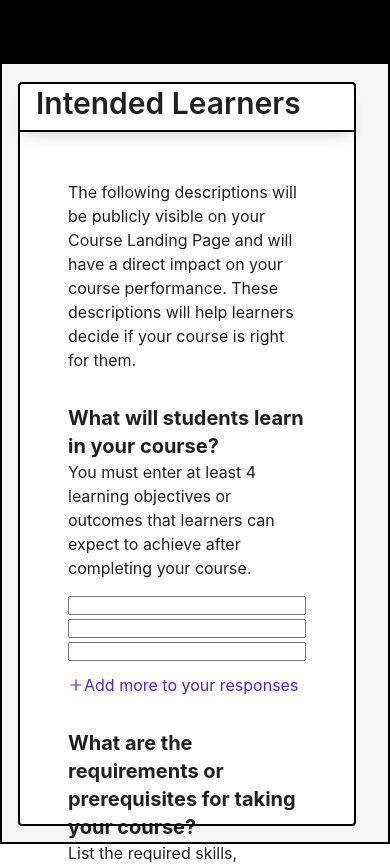
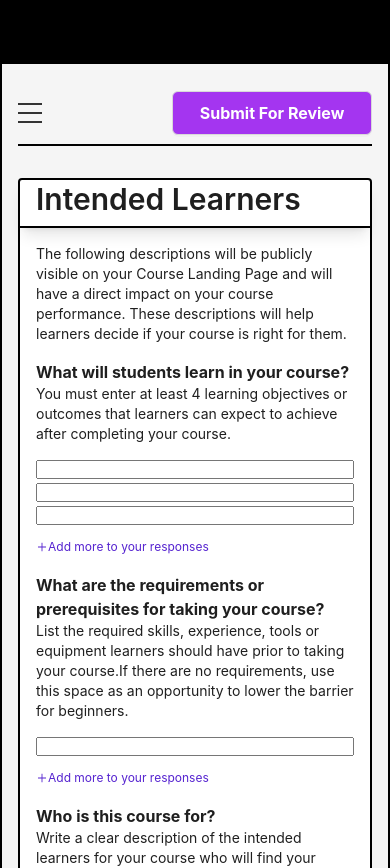
Before and after one commit to timber2k/erp-fe-frames, a React (Vite) app: page /intended-learners in a window 390 px wide. Shown: the top 868 px of the page. Built offline with nearby package versions, Linux system fonts and the light colour scheme.

Commit message:
updating responsive sidebar and animation

```diff
--- /dev/null
+++ b/src/components/sidebar/hamburger/index.jsx
@@ -0,0 +1,42 @@
+/* eslint-disable react/prop-types */
+import styled from "styled-components";
+
+const HamburgerIcon = styled.div`
+  display: flex;
+  flex-direction: column;
+  justify-content: space-between;
+  width: 24px;
+  height: 20px;
+  cursor: pointer;
+
+  div {
+    width: 100%;
+    height: 2px;
+    background-color: #333;
+    transition: all 0.3s ease-in-out;
+  }
+
+  div:nth-child(1) {
+    transform: ${({ open }) =>
+      open ? "rotate(45deg) translate(4px, 4px)" : "none"};
+  }
+
+  div:nth-child(2) {
+    opacity: ${({ open }) => (open ? 0 : 1)};
+  }
+
+  div:nth-child(3) {
+    transform: ${({ open }) =>
+      open ? "rotate(-45deg) translate(4px, -4px)" : "none"};
+  }
+`;
+
+const Hamburger = ({ open, onClick }) => (
+  <HamburgerIcon open={open} onClick={onClick}>
+    <div />
+    <div />
+    <div />
+  </HamburgerIcon>
+);
+
+export default Hamburger;
--- a/src/components/sidebar/index.jsx
+++ b/src/components/sidebar/index.jsx
@@ -1,14 +1,37 @@
 import { Button, Space, Tag } from "antd";
-import styled from "styled-components";
-import Sider from "antd/es/layout/Sider";
+import styled, { keyframes } from "styled-components";
+import { AiOutlineCheckSquare } from "react-icons/ai";
+import { useEffect, useState } from "react";
 
-import { AiOutlineCheckSquare } from "react-icons/ai";
+import Hamburger from "./hamburger";
 
 const Sidebar = () => {
+  const [open, setOpen] = useState(true);
+
+  useEffect(() => {
+    const handleResize = () => {
+      setOpen(window.innerWidth >= 992);
+    };
+
+    window.addEventListener("resize", handleResize);
+
+    handleResize();
+
+    return () => {
+      window.removeEventListener("resize", handleResize);
+    };
+  }, []);
+
   return (
     <>
-      <StyledSider width={400} style={{ background: "transparent" }}>
-        <SidebarWrapper>
+      <StyledSidebar>
+        <TabletSidebar>
+          <Hamburger open={open} onClick={() => setOpen(!open)} />
+          <SubmitButton className="tablet-button">
+            Submit For Review
+          </SubmitButton>
+        </TabletSidebar>
+        <SidebarWrapper display={open ? "flex" : "none"}>
           <SidebarElement className="overview-element">
             <Space className="tag">
               <Tag color="#A435F0">Overview</Tag>
@@ -49,37 +72,85 @@ const Sidebar = () => {
             <SubmitButton>Submit For Review</SubmitButton>
           </SidebarElement>
         </SidebarWrapper>
-      </StyledSider>
+      </StyledSidebar>
     </>
   );
 };
 
-const StyledSider = styled(Sider)`
-  background: white;
+const StyledSidebar = styled.div`
+  background: transparent;
+  margin-bottom: 1rem;
+  @media (min-width: 992px) {
+    height: 100%;
+    min-width: 400px;
     margin: 0;
-  @media (max-width: 768px) {
+  }
+`;
+
+const TabletSidebar = styled.div`
+  border-bottom: 2px solid black;
+  margin-bottom: 1rem;
+  height: 4rem;
+  display: flex;
+  justify-content: space-between;
+  align-items: center;
+  .tablet-button {
+    width: 200px;
+    height: 70%;
+    margin: 0.25rem 0;
+    font-size: 1rem;
+    line-height: 1.5rem;
+    font-weight: 700;
+  }
+  @media (min-width: 992px) {
     display: none;
   }
 `;
 
+const appearAnimation = keyframes`
+  0% {
+    opacity: 0;
+    transform: scale(0.5);
+  }
+  100% {
+    opacity: 1;
+    transform: scale(1);
+  }
+`;
+
 const SidebarWrapper = styled.div`
-  display: flex;
+  display: ${(props) => props.display};
+  flex-direction: row;
+  height: 100%;
+  width: 100%;
+  max-height: 180px;
+  background: transparent;
+  justify-content: space-between;
+  gap: 1rem;
+  .submit-button {
+    display: none;
+  }
+  animation: ${appearAnimation} 0.5s ease-in;
+  @media (min-width: 992px) {
     flex-direction: column;
-  width: 100%;
     height: 100%;
-  background: smoke;
-  justify-content: space-between;
+    max-height: 100%;
+    .submit-button {
+      border: 0;
+      display: block;
+    }
     .overview-element {
       height: 30%;
     }
-  .submit-button {
-    border: 0;
+  }
+  @media (max-width: 768px) {
+    flex-direction: column;
+    max-height: 100%;
   }
 `;
 
 const SidebarElement = styled.div`
   width: 100%;
-  height: 20%;
   border-radius: 0.25rem;
   border: 2px solid black;
   .tag {
@@ -90,22 +161,43 @@ const SidebarElement = styled.div`
   .create-your-content {
     justify-content: flex-start;
   }
+  @media (min-width: 992px) {
+    height: 20%;
+  }
+  @media (max-width: 768px) {
+    min-height: 180px;
+  }
 `;
 
 const SidebarElementContent = styled.div`
-  margin: 1rem;
+  margin: 0.75rem;
   width: auto;
   height: auto;
   display: flex;
   border-radius: 0.25rem;
   flex-direction: column;
   justify-content: center;
+  gap: 1rem;
+  @media (min-width: 992px) {
     gap: 1.25rem;
+    margin: 1rem;
+  }
 `;
 
 const NavigateElement = styled.div`
   display: flex;
   align-items: center;
+  .nav-icon {
+    margin-right: 0.5rem;
+    font-size: 2rem;
+    line-height: 1;
+  }
+  span {
+    font-size: 1rem;
+    line-height: 1.25rem;
+    font-weight: 500;
+  }
+  @media (min-width: 992px) {
     .nav-icon {
       margin-right: 0.5rem;
       font-size: 3rem;
@@ -115,6 +207,7 @@ const NavigateElement = styled.div`
       font-size: 1.5rem;
       line-height: 2rem;
       font-weight: 500;
+    }
   }
 `;
 
--- a/src/pages/intended-learners/content/index.tsx
+++ b/src/pages/intended-learners/content/index.tsx
@@ -1,6 +1,6 @@
 import React from "react";
+import styled from "styled-components";
 import { Layout, Typography } from "antd";
-import styled from "styled-components";
 import { AiOutlinePlus } from "react-icons/ai";
 
 const IntendedContent = () => (
@@ -9,15 +9,15 @@ const IntendedContent = () => (
       <PageTitle level={2}>Intended Learners</PageTitle>
     </PageTitleWrapper>
     <Content>
-      <ContentWrapper>
+      <div>
         <Paragraph>
           The following descriptions will be publicly visible on your Course
           Landing Page and will have a direct impact on your course performance.
           These descriptions will help learners decide if your course is right
           for them.
         </Paragraph>
-      </ContentWrapper>
-      <ContentWrapper>
+      </div>
+      <div>
         <Title>What will students learn in your course?</Title>
         <Paragraph>
           You must enter at least 4 learning objectives or outcomes that
@@ -27,13 +27,13 @@ const IntendedContent = () => (
           <input></input>
           <input></input>
           <input></input>
-          <AddResponse>
+          <AddResponses>
             <AiOutlinePlus />
             Add more to your responses
-          </AddResponse>
+          </AddResponses>
         </ContentForm>
-      </ContentWrapper>
-      <ContentWrapper>
+      </div>
+      <div>
         <Title>
           What are the requirements or prerequisites for taking your course?
         </Title>
@@ -44,13 +44,13 @@ const IntendedContent = () => (
         </Paragraph>
         <ContentForm>
           <input></input>
-          <AddResponse>
+          <AddResponses>
             <AiOutlinePlus />
             Add more to your responses
-          </AddResponse>
+          </AddResponses>
         </ContentForm>
-      </ContentWrapper>
-      <ContentWrapper>
+      </div>
+      <div>
         <Title>Who is this course for?</Title>
         <Paragraph>
           Write a clear description of the intended learners for your course who
@@ -59,12 +59,12 @@ const IntendedContent = () => (
         </Paragraph>
         <ContentForm>
           <input></input>
-          <AddResponse>
+          <AddResponses>
             <AiOutlinePlus />
             Add more to your responses
-          </AddResponse>
+          </AddResponses>
         </ContentForm>
-      </ContentWrapper>
+      </div>
     </Content>
   </>
 );
@@ -84,24 +84,38 @@ const PageTitle = styled(Typography.Title)`
 
 const Content = styled(Layout.Content)`
   width: 100%;
-  padding: 0 3rem;
-  padding-top: 3rem;
-  padding-bottom: 2.5rem;
-`;
-
-const ContentWrapper = styled.div`
-  margin-bottom: 2rem;
+  padding: 1rem;
+  min-height: fit-content;
+  div {
+    margin-bottom: 1rem;
+  }
+  @media (min-width: 992px) {
+    padding: 0 3rem;
+    padding-bottom: 2.5rem;
+    div {
+      margin-bottom: 1rem;
+      margin-top: 0.5rem;
+    }
+  }
 `;
 
 const Paragraph = styled(Typography.Paragraph)`
-  font-size: 1rem;
-  line-height: 1.5rem;
+  font-size: 0.875rem;
+  line-height: 1.25rem;
+  @media (min-width: 992px) {
+    font-size: 1rem;
+    line-height: 1.5rem;
+  }
 `;
 
 const Title = styled.span`
-  font-size: 1.25rem;
-  line-height: 1.75rem;
+  font-size: 1rem;
+  line-height: 1.5rem;
   font-weight: 700;
+  @media (min-width: 992px) {
+    font-size: 1.25rem;
+    line-height: 1.75rem;
+  }
 `;
 
 const ContentForm = styled.form`
@@ -114,13 +128,17 @@ const ContentForm = styled.form`
   }
 `;
 
-const AddResponse = styled.a`
+const AddResponses = styled.a`
   display: flex;
   align-items: center;
-  font-size: 1rem;
-  line-height: 1.5rem;
+  font-size: 0.75rem;
+  line-height: 1.25rem;
   margin-top: 0.5rem;
   color: #5624d0;
+  @media (min-width: 992px) {
+    font-size: 1rem;
+    line-height: 1.5rem;
+  }
 `;
 
 export default IntendedContent;
--- a/src/pages/intended-learners/index.jsx
+++ b/src/pages/intended-learners/index.jsx
@@ -27,20 +27,28 @@ const ScreenLayout = styled(Layout)`
 const WrapperLayout = styled(Layout)`
   position: absolute;
   width: 100%;
-  height: 100%;
+  height: fit-content;
   padding: 0 1rem;
   padding-top: 5rem;
   padding-bottom: 1rem;
   display: flex;
+  flex-direction: column-reverse;
   border: 2px solid black;
+  @media (min-width: 992px) {
+    flex-direction: row;
+    height: 100%;
+  }
 `;
 
 const ContentLayout = styled(Layout)`
   width: auto;
-  margin-right: 1rem;
   background: white;
   border: 2px solid black;
   border-radius: 0.25rem;
+  min-height: fit-content;
+  @media (min-width: 992px) {
+    margin-right: 1rem;
+  }
 `;
 
 export default IntendedLearners;
```
Lines whose indentation alone changed are shown as unchanged.
